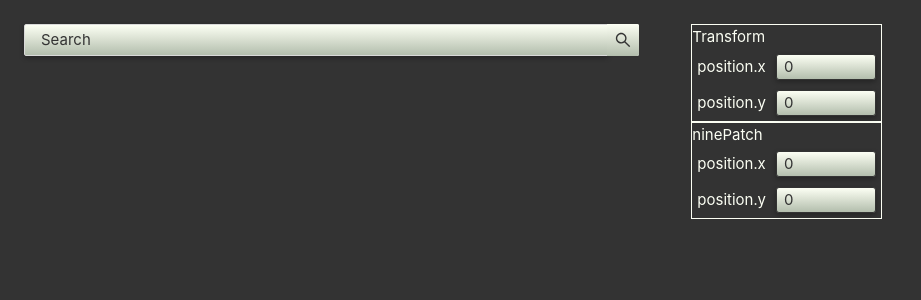
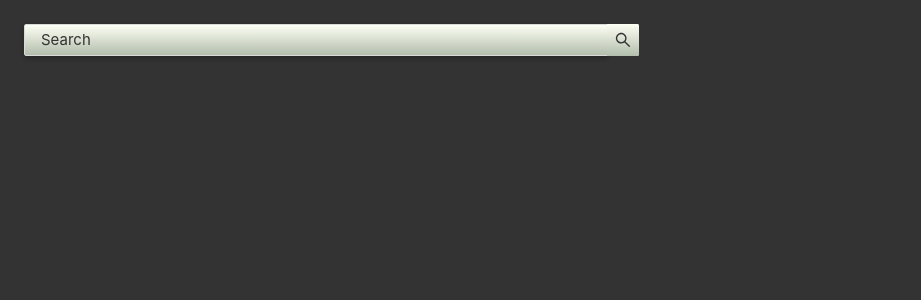
Before and after one commit to eva-engine/DevTool, a React app: page / in a window 1280 px wide. Shown: the top 300 px of the page, without its empty margins (0-921 px from the left). Built offline with nearby package versions, Linux system fonts and the light colour scheme.

Commit message:
tables数据完全展示

```diff
--- a/src/Components/SearchTree/index.jsx
+++ b/src/Components/SearchTree/index.jsx
@@ -19,11 +19,11 @@ const generateList = (data) => {
   }
 };
 
-export default function SearchTree() {
+export default function SearchTree(props) {
   const [expandedKeys, setExpandedKeys] = useState([]);
   const [searchValue, setSearchValue] = useState("");
   const [autoExpandParent, setAutoExpandParent] = useState(true);
-  const [gData, setGData] = useState([]);
+  const gData = props.gData;
 
   const onExpand = (expandedKeys) => {
     setExpandedKeys(expandedKeys);
@@ -44,22 +44,11 @@ export default function SearchTree() {
     setSearchValue(value);
     setAutoExpandParent(true);
   };
+
   useEffect(() => {
-    chrome.runtime.onMessage.addListener(function (
-      request,
-      sender,
-      sendResponse
-    ) {
-      console.log(
-        sender.tab ? "来自内容脚本：" + sender.tab.url : "来自扩展程序"
-      );
-      if (request.sign == "EvaDevtool") {
-        sendResponse({ farewell: "SearchTree接收到" });
-        setGData([request.tree.outliner]);
-        generateList(gData);
-      }
-    });
+    generateList(gData);
   }, []);
+
   const loop = (data) =>
     data.map((item) => {
       const index = item.title.indexOf(searchValue);
--- a/src/Components/Tables/index.jsx
+++ b/src/Components/Tables/index.jsx
@@ -2,10 +2,8 @@ import "./index.css";
 import React, { useState,useEffect } from "react";
 import Table from "./Table";
 export default function Tables(props) {
-  // let arr = props.arr;
-  // const [arr, setArr] = useState(props.arr);
   let arr = props.arr;
-  let objId = props.objId;
+  let objId = 1;
   // useEffect(() => {
   //   chrome.runtime.onMessage.addListener(function (
   //     request,
@@ -17,10 +15,13 @@ export default function Tables(props) {
   //     );
   //     if (request.sign == "EvaDevtool") {
   //       sendResponse({ farewell: "Tables" });
-  //       // setArr(request.tree.nodes[0].components);
+  //       setArr(request.tree.nodes[1].components);
+  //       // arr = request.tree.nodes[1].components;
+  //       console.log('request', request.tree);
   //     }
   //   });
   // }, []);
+
   return arr.map((item, index) => (
     <Table obj={item} component={index} objId={objId} />
   ));
--- a/src/index.jsx
+++ b/src/index.jsx
@@ -1,13 +1,15 @@
-import React, { useState } from "react";
+import React, { useState, useEffect } from "react";
 import ReactDOM from "react-dom";
 import { Row, Col } from "antd";
-import "antd/dist/antd.css";
-// import "./index.css";
+
 import SearchTree from "./Components/SearchTree/index";
 import Tables from "./Components/Tables/index";
 
+import "antd/dist/antd.css";
+
 function App() {
-  const [value, setValue] = useState(undefined);
+  const [gData, setGData] = useState([]);
+  const [components, setComponents] = useState([])
 
   const obj = [
     {
@@ -21,16 +23,32 @@ function App() {
       name: "ninePatch",
     },
   ];
+  useEffect(() => {
+    chrome.runtime.onMessage.addListener(function (
+      request,
+      sender,
+      sendResponse
+    ) {
+      console.log(
+        sender.tab ? "来自内容脚本：" + sender.tab.url : "来自扩展程序"
+      );
+      if (request.sign == "EvaDevtool") {
+        sendResponse({ farewell: "index.jsx接收到" });
+        setGData([request.tree.outliner]);
+        setComponents(request.tree.nodes[1].components);
+      }
+    });
+  }, []);
 
   return (
     <>
       <Row>
         <Col xs={12} sm={12} md={12} lg={12} xl={12}>
-          <SearchTree />
+          <SearchTree gData={gData} />
         </Col>
         <Col xs={1} sm={1} md={1} lg={1} xl={1}></Col>
         <Col xs={11} sm={11} md={11} lg={11} xl={11}>
-          <Tables className="tables" arr={obj} objId={1} />
+          <Tables className="tables" arr={components} />
         </Col>
       </Row>
     </>
```
Also changed, not shown: 3 other files (tests, documents, lock files or other folders).
